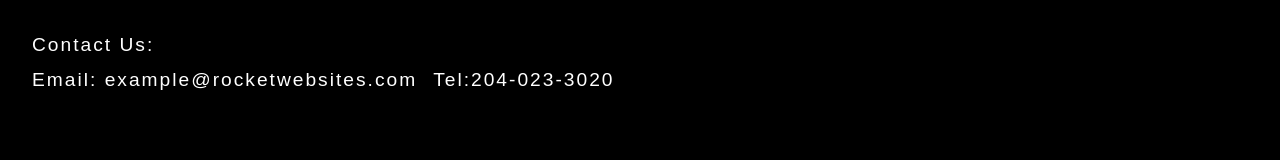
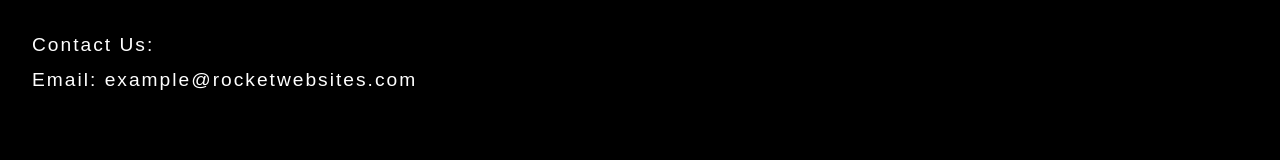
Before and after one commit to will-flores1/marketing-website-theme, a SvelteKit app: page / in a window 1280 px wide. Shown: the part 1830-1990 px from the top of the page. Built offline with nearby package versions, Linux system fonts and the light colour scheme.

Commit message:
Remove data

```diff
--- a/src/components/Footer.svelte
+++ b/src/components/Footer.svelte
@@ -2,10 +2,10 @@
 	<p>Contact Us:</p>
 	<div class="footer-opts">
 		<p>Email: example@rocketwebsites.com</p>
-		<p style="display: flex;">
+		<!-- <p style="display: flex;">
 			Tel:
-			<a href="tel:6031112298">204-023-3020</a>
-		</p>
+			<a href="tel:6031112298"></a>
+		</p> -->
 	</div>
 	<p class="license">Copyright © Drive Media. All rights reserved</p>
 </footer>
```
